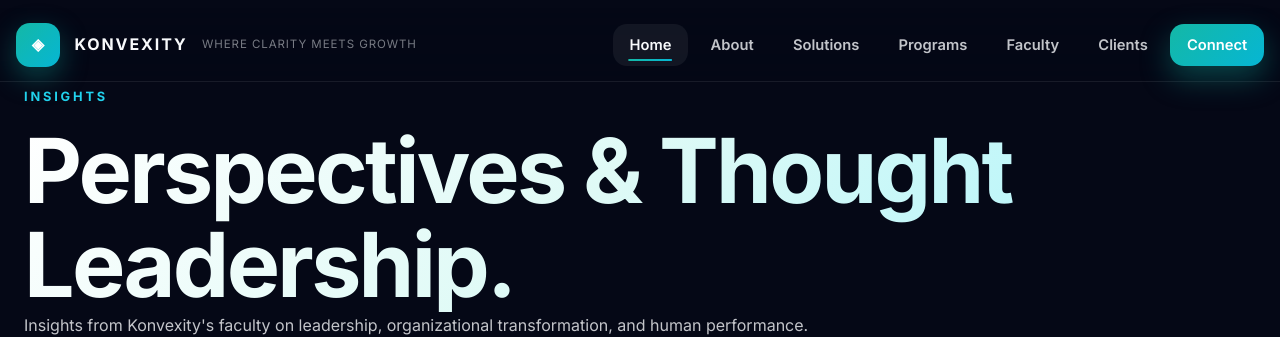
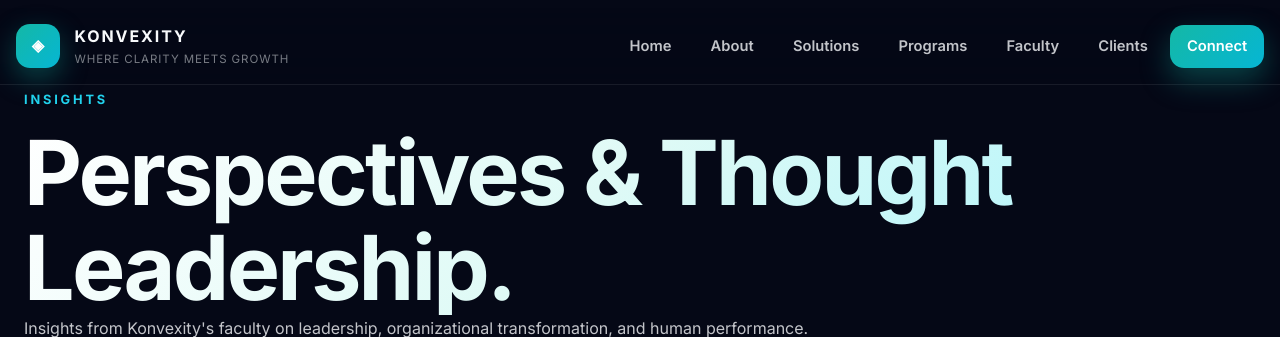
Before and after one commit to ABDULAFEEZ12/Konvexity, a Flask app: page /blog in a window 1280 px wide. Shown: the part 800-1137 px from the top of the page. Run offline with Flask 3, Linux system fonts and the light colour scheme; some web fonts are replaced.

Commit message:
Update navigation.html

```diff
--- a/templates/components/navigation.html
+++ b/templates/components/navigation.html
@@ -1,25 +1,28 @@
 <!-- templates/components/navigation.html -->
 <nav class="navbar" role="navigation" aria-label="Main navigation">
     <div class="nav-container">
+
         <a href="{{ url_for('public.home') }}" class="nav-brand" aria-label="Konvexity home">
             <span class="brand-icon">◈</span>
-            <span class="brand-text">KONVEXITY</span>
-            <span class="brand-tagline">where clarity meets growth</span>
+            <div class="brand-content">
+                <span class="brand-text">KONVEXITY</span>
+                <span class="brand-tagline">where clarity meets growth</span>
+            </div>
         </a>
 
-        <button class="nav-toggle" aria-label="Toggle navigation menu" aria-expanded="false">
+        <button class="nav-toggle" id="navToggle" aria-label="Toggle navigation menu" aria-expanded="false">
             <span class="hamburger-line"></span>
             <span class="hamburger-line"></span>
             <span class="hamburger-line"></span>
         </button>
 
-        <ul class="nav-links">
-            <li><a href="{{ url_for('public.home') }}" class="nav-link active">Home</a></li>
-            <li><a href="{{ url_for('public.about') }}" class="nav-link">About</a></li>
-            <li><a href="{{ url_for('public.solutions') }}" class="nav-link">Solutions</a></li>
-            <li><a href="{{ url_for('public.programs') }}" class="nav-link">Programs</a></li>
-            <li><a href="{{ url_for('public.faculty') }}" class="nav-link">Faculty</a></li>
-            <li><a href="{{ url_for('public.clients') }}" class="nav-link">Clients</a></li>
+        <ul class="nav-links" id="navLinks">
+            <li><a href="{{ url_for('public.home') }}" class="nav-link {% if request.endpoint == 'public.home' %}active{% endif %}">Home</a></li>
+            <li><a href="{{ url_for('public.about') }}" class="nav-link {% if request.endpoint == 'public.about' %}active{% endif %}">About</a></li>
+            <li><a href="{{ url_for('public.solutions') }}" class="nav-link {% if request.endpoint == 'public.solutions' %}active{% endif %}">Solutions</a></li>
+            <li><a href="{{ url_for('public.programs') }}" class="nav-link {% if request.endpoint == 'public.programs' %}active{% endif %}">Programs</a></li>
+            <li><a href="{{ url_for('public.faculty') }}" class="nav-link {% if request.endpoint == 'public.faculty' %}active{% endif %}">Faculty</a></li>
+            <li><a href="{{ url_for('public.clients') }}" class="nav-link {% if request.endpoint == 'public.clients' %}active{% endif %}">Clients</a></li>
             <li><a href="{{ url_for('public.contact') }}" class="nav-link nav-cta">Connect</a></li>
         </ul>
     </div>
```
